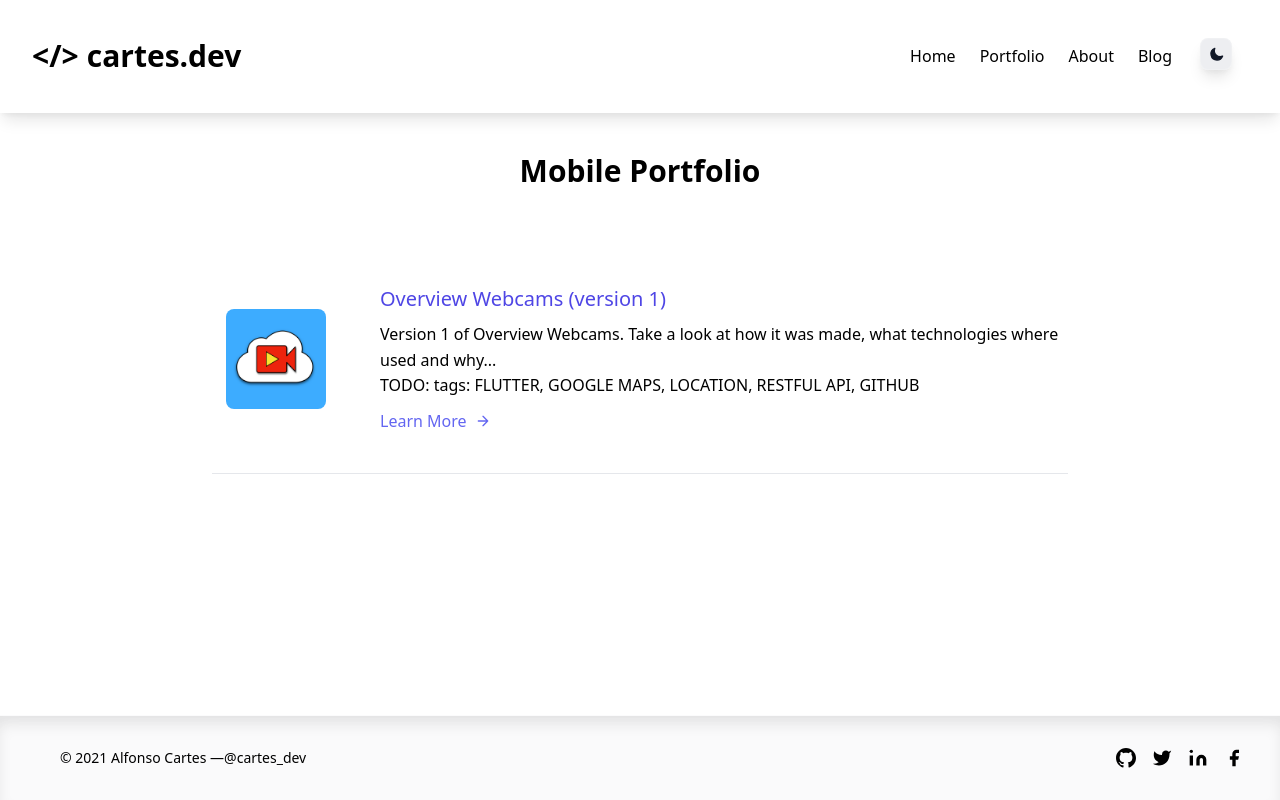
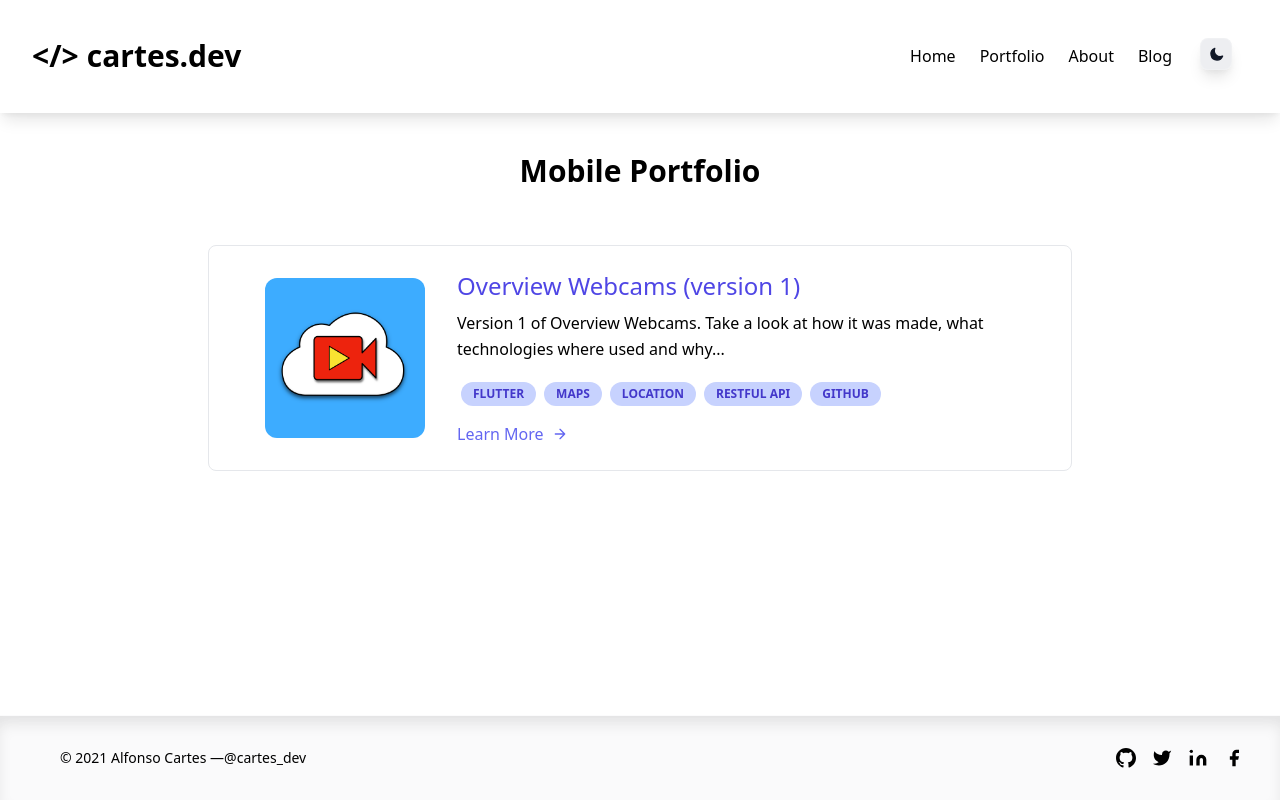
Before and after one commit to alfonsocartes/cartes_dev, a Next.js app: page /portfolio/mobile in a window 1280 px wide. Built offline with nearby package versions, Linux system fonts and the light colour scheme; what @tailwindcss/typography would draw is missing.

Commit message:
Update project list item component

```diff
--- /dev/null
+++ b/components/Tag.js
@@ -0,0 +1,7 @@
+const Tag = ({ tag }) => (
+  <div className="text-xs items-center font-bold leading-sm uppercase m-1 px-3 py-1 bg-indigo-200 text-indigo-700 rounded-full">
+    {tag}
+  </div>
+);
+
+export default Tag;
--- a/components/TechStackItem.js
+++ b/components/TechStackItem.js
@@ -4,11 +4,11 @@ const TechStackItem = ({ title, imageUrl, url, children }) => (
   <article className="p-4">
     <div className="px-6 border border-gray-200 rounded-lg">
       <div className="grid grid-flow-row md:grid-flow-col items-center">
-        <figure className="text-center m-4 px-4 dark:bg-gray-500 rounded-xl">
+        <figure className="w-40 h-40 dark:bg-gray-500 items-center text-center m-4 p-4 rounded-xl overflow-hidden">
           <Image
             src={imageUrl}
-            width={175}
-            height={175}
+            width={256}
+            height={256}
             alt={`${title} logo image`}
           />
         </figure>
--- a/components/projects/ProjectListItem.js
+++ b/components/projects/ProjectListItem.js
@@ -1,18 +1,18 @@
+/* eslint-disable react/no-array-index-key */
 import Image from "next/image";
 import Link from "next/link";
 
+import Tag from "../Tag";
+
 const ProjectListItem = ({ post }) => {
-  const { title, slug, excerpt, coverImage } = post;
-  // console.log(JSON.stringify(post, null, 2));
+  const { title, slug, excerpt, coverImage, tags } = post;
+  console.log(JSON.stringify(post, null, 2));
+
   return (
-    <section>
-      <div className="container px-5 py-24 mx-auto">
-        <div className="flex items-center mx-auto border-b pb-10 mb-10 border-gray-200 sm:flex-row flex-col">
-          <div className="sm:w-32 sm:h-32 h-20 w-20 sm:mr-10 inline-flex items-center justify-center flex-shrink-0">
-            <div
-              className="rounded-lg visible object-cover object-center overflow-hidden"
-              style={{ minWidth: "100px" }}
-            >
+    <article className="p-4">
+      <div className="px-6 border border-gray-200 rounded-lg">
+        <div className="grid grid-flow-row md:grid-flow-col items-center">
+          <figure className="w-40 h-40 dark:bg-gray-500 items-center text-center m-8 rounded-xl overflow-hidden">
             <Image
               src={coverImage.url}
               layout="responsive"
@@ -20,19 +20,19 @@ const ProjectListItem = ({ post }) => {
               height={coverImage.height}
               alt={`Cover Image for ${title}`}
             />
+          </figure>
+          <div className="">
+            <h2 className="text-center md:text-left text-2xl font-medium title-font mb-2  text-indigo-600 hover:text-indigo-400 dark:text-indigo-400 dark:hover:text-indigo-600">
+              <a href={slug} target="_blank" rel="noopener noreferrer">
+                {title}
+              </a>
+            </h2>
+            <p className="leading-relaxed text-base">{excerpt}</p>
+            <div className="mt-4 flex flex-wrap">
+              {tags?.map((tag, i) => (
+                <Tag key={i} tag={tag} />
+              ))}
             </div>
-          </div>
-          <div className="flex-grow sm:text-left text-center mt-6 sm:mt-0">
-            <h2 className="text-indigo-600 hover:text-indigo-400 dark:text-indigo-400 dark:hover:text-indigo-200 text-xl title-font font-medium mb-2">
-              <Link href={`/portfolio/projects/${slug}`}>{title}</Link>
-            </h2>
-
-            <p className="leading-relaxed text-base">{excerpt}</p>
-
-            <p>
-              TODO: tags: FLUTTER, GOOGLE MAPS, LOCATION, RESTFUL API, GITHUB
-            </p>
-
             <Link href={`/portfolio/projects/${slug}`}>
               <a className="mt-3 text-indigo-500 inline-flex items-center">
                 Learn More
@@ -52,7 +52,7 @@ const ProjectListItem = ({ post }) => {
           </div>
         </div>
       </div>
-    </section>
+    </article>
   );
 };
 
--- a/data/_drafts/overview-webcams_draft.mdx
+++ b/data/_drafts/overview-webcams_draft.mdx
@@ -7,6 +7,7 @@ coverImage:
   height: 1024
   containerWidth: 256
   containerHeight: 256
+tags: ["FLUTTER", "MAPS", "LOCATION", "RESTFUL API", "GITHUB"]
 ogImage:
   url: "/static/assets/projects/overview-webcams/overview-webcams-icon.png"
 date: "2020-05-20T05:35:07.322Z"
--- a/data/projects/overview-webcams-v1.mdx
+++ b/data/projects/overview-webcams-v1.mdx
@@ -7,6 +7,7 @@ coverImage:
   height: 1024
   containerWidth: 256
   containerHeight: 256
+tags: ["FLUTTER", "MAPS", "LOCATION", "RESTFUL API", "GITHUB"]
 ogImage:
   url: "/static/assets/projects/overview-webcams/overview-webcams-icon.png"
 date: "2020-05-20T05:35:07.322Z"
--- a/pages/portfolio/mobile.js
+++ b/pages/portfolio/mobile.js
@@ -6,12 +6,11 @@ import ProjectListItem from "../../components/projects/ProjectListItem";
 const Mobile = ({ allPosts }) => (
   <Layout title="Mobile Portfolio | Cartes Development">
     <div className="max-w-4xl mx-auto">
-      <h1 className="sm:text-3xl text-2xl font-bold title-font text-center">
+      <h1 className="sm:text-3xl text-2xl font-bold title-font text-center mb-10">
         Mobile Portfolio
       </h1>
       {allPosts.map((post) => (
         <div className="mb-10" key={post.slug}>
-          {/* TODO: Quizas puedo usar el TeckStackItem */}
           <ProjectListItem post={post} />
         </div>
       ))}
```
Lines whose indentation alone changed are shown as unchanged.
